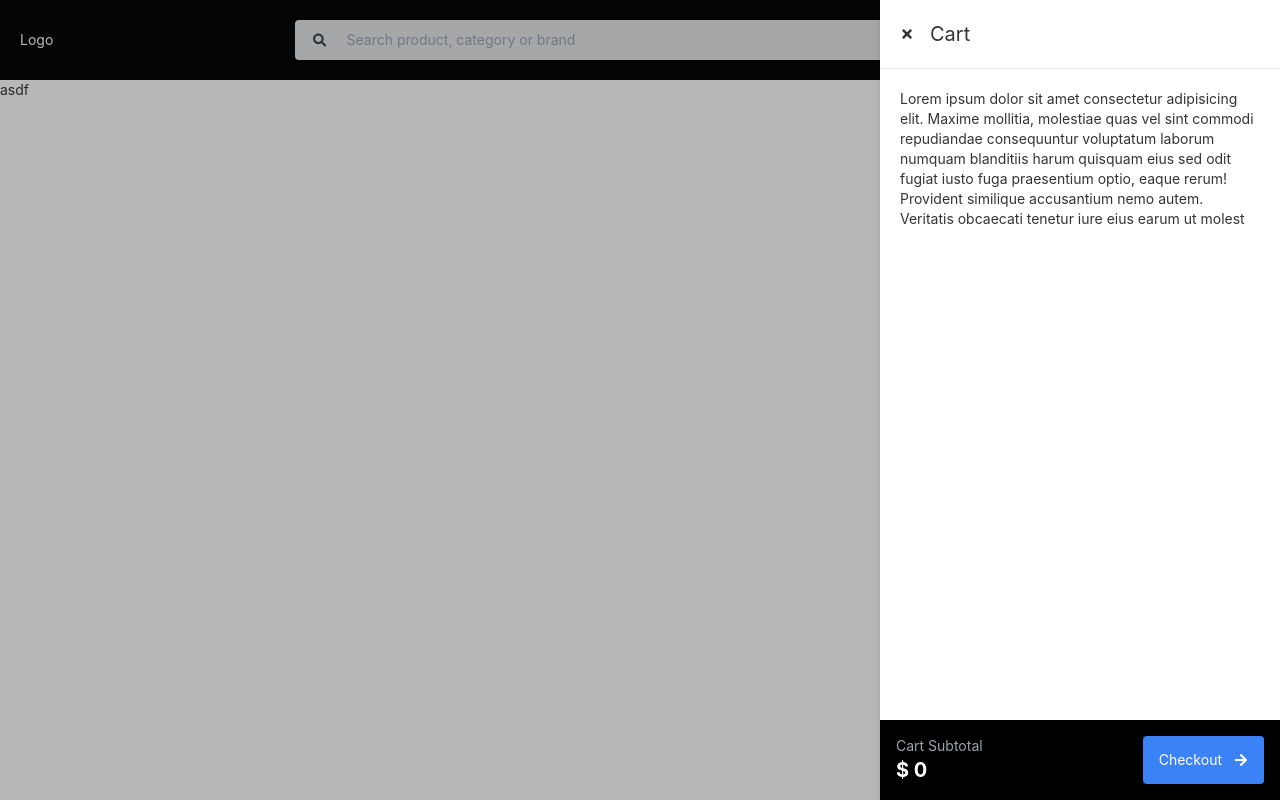
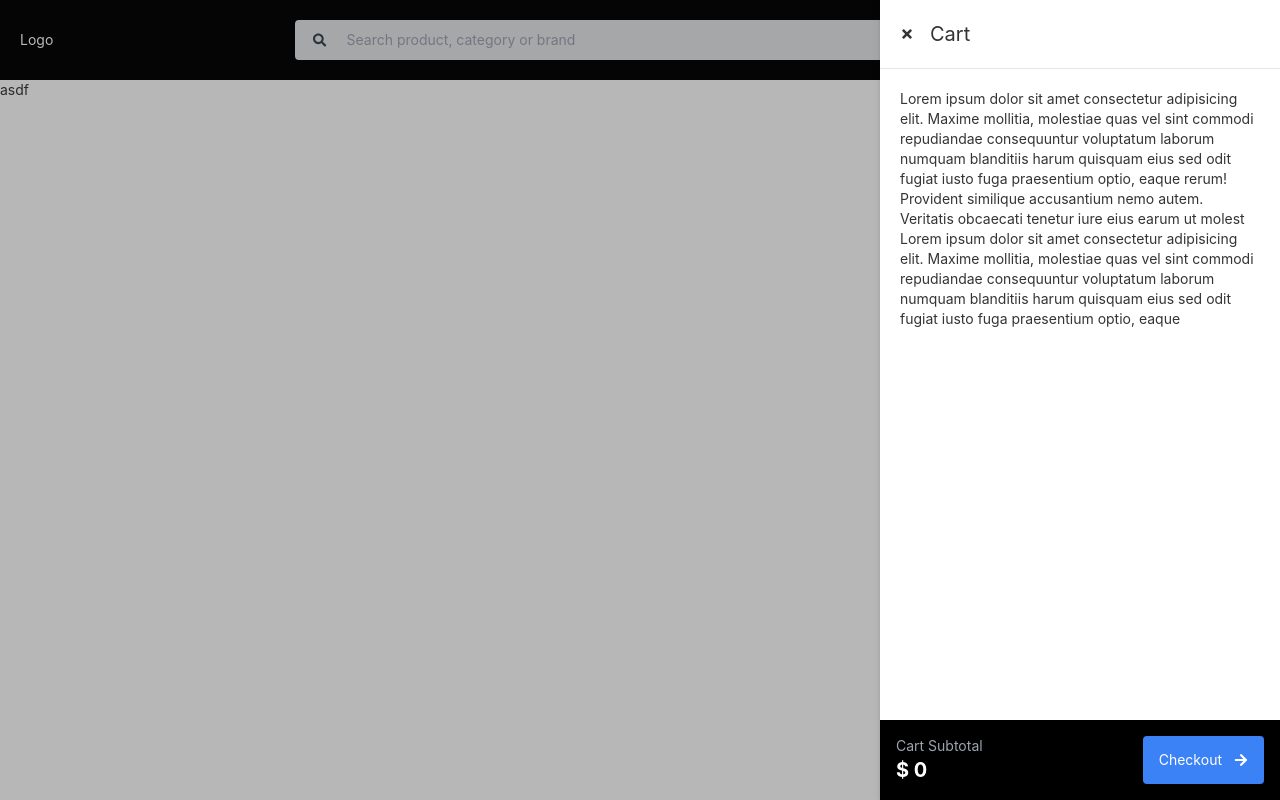
Before and after one commit to sourabh003/ecom-nextjs, a Next.js app: page / in a window 1280 px wide. Both pictures are taken after a click on the button 1164 px from the left and 40 px from the top of the page. Built offline with nearby package versions, Linux system fonts and the light colour scheme; a web font is replaced by a local one.

Commit message:
updated cart details

```diff
--- a/src/components/CartDrawer.jsx
+++ b/src/components/CartDrawer.jsx
@@ -39,13 +39,16 @@ export default function CartDrawer() {
 						<div className="ml-4 text-xl">Cart</div>
 					</div>
 					<hr className="p-0 m-0" />
-					<div className="p-5 flex-grow">
+					<div className="p-5 flex-grow overflow-scroll">
 						Lorem ipsum dolor sit amet consectetur adipisicing elit. Maxime
 						mollitia, molestiae quas vel sint commodi repudiandae consequuntur
 						voluptatum laborum numquam blanditiis harum quisquam eius sed odit
 						fugiat iusto fuga praesentium optio, eaque rerum! Provident
 						similique accusantium nemo autem. Veritatis obcaecati tenetur iure
-						eius earum ut molest
+						eius earum ut molest Lorem ipsum dolor sit amet consectetur
+						adipisicing elit. Maxime mollitia, molestiae quas vel sint commodi
+						repudiandae consequuntur voluptatum laborum numquam blanditiis harum
+						quisquam eius sed odit fugiat iusto fuga praesentium optio, eaque
 					</div>
 					<div className="p-4 bg-black text-white flex justify-between">
 						<div>
```
